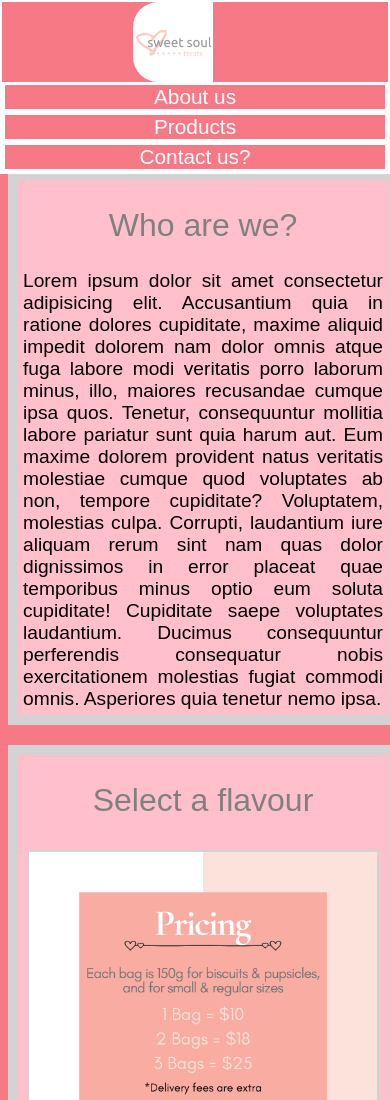
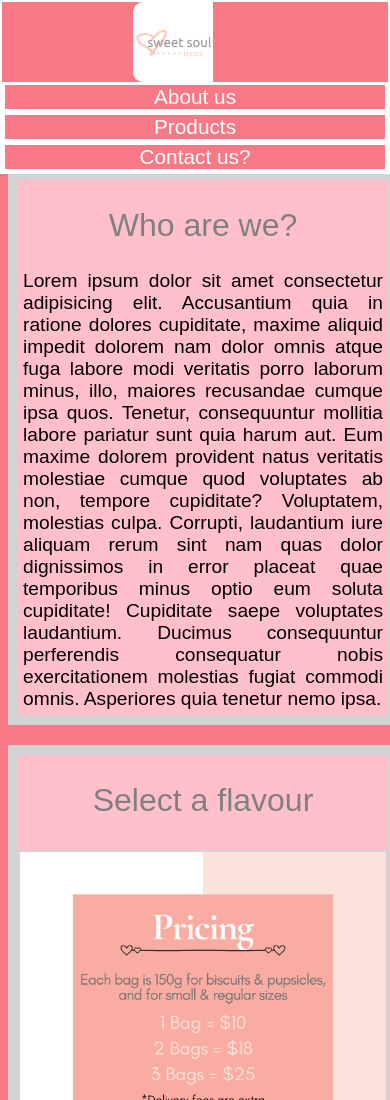
Before and after one commit to EgorUshakovOfficial/sweet-soul-treats, a plain HTML site: page index.html in a window 390 px wide. Shown: the top 1100 px of the page. Drawn offline with Linux system fonts and the light colour scheme.

Commit message:
Changed size of images

```diff
--- a/css/Style.css
+++ b/css/Style.css
@@ -1,8 +1,8 @@
 
 /* Variables*/
 :root{
-	--box-width: 95%;
-	--box-height: 1000px;
+	--box-width: 80%;
+	--box-height: 800px;
 }
 
 /* Global */
@@ -50,7 +50,7 @@ header{
 	background-size: contain;
 	width: 125px;
 	height: 80px;
-	border-radius: 25px;
+	border-radius: 10px;
 }
 
 .nav-bar{
@@ -214,7 +214,8 @@ footer{
 	.biscuit-flavours,
 	.pupsicle-flavours,
 	.contact-us{
-		height: 325px;
+		width: 100%;
+		height: 350px;
 
 	}
 
```
